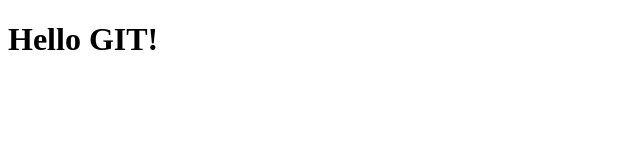
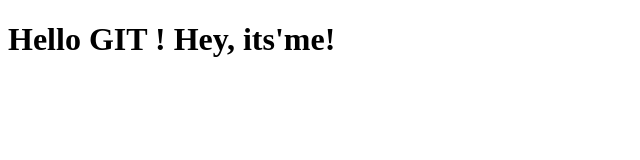
Before and after one commit to bngams/sample-git-2, a plain HTML site: page index.html in a window 1280 px wide. Shown: the whole page, without its empty margins (0-640 px from the left). Drawn offline with Linux system fonts and the light colour scheme.

Commit message:
homepage edit

```diff
--- a/index.html
+++ b/index.html
@@ -4,6 +4,6 @@
 	<title>Homepage</title>
 </head>
 <body>
-<h1>Hello GIT!</h1>
+<h1>Hello GIT ! Hey, its'me!</h1>
 </body>
 </html>
```
Also changed, not shown: storage/test.bmp (added).
